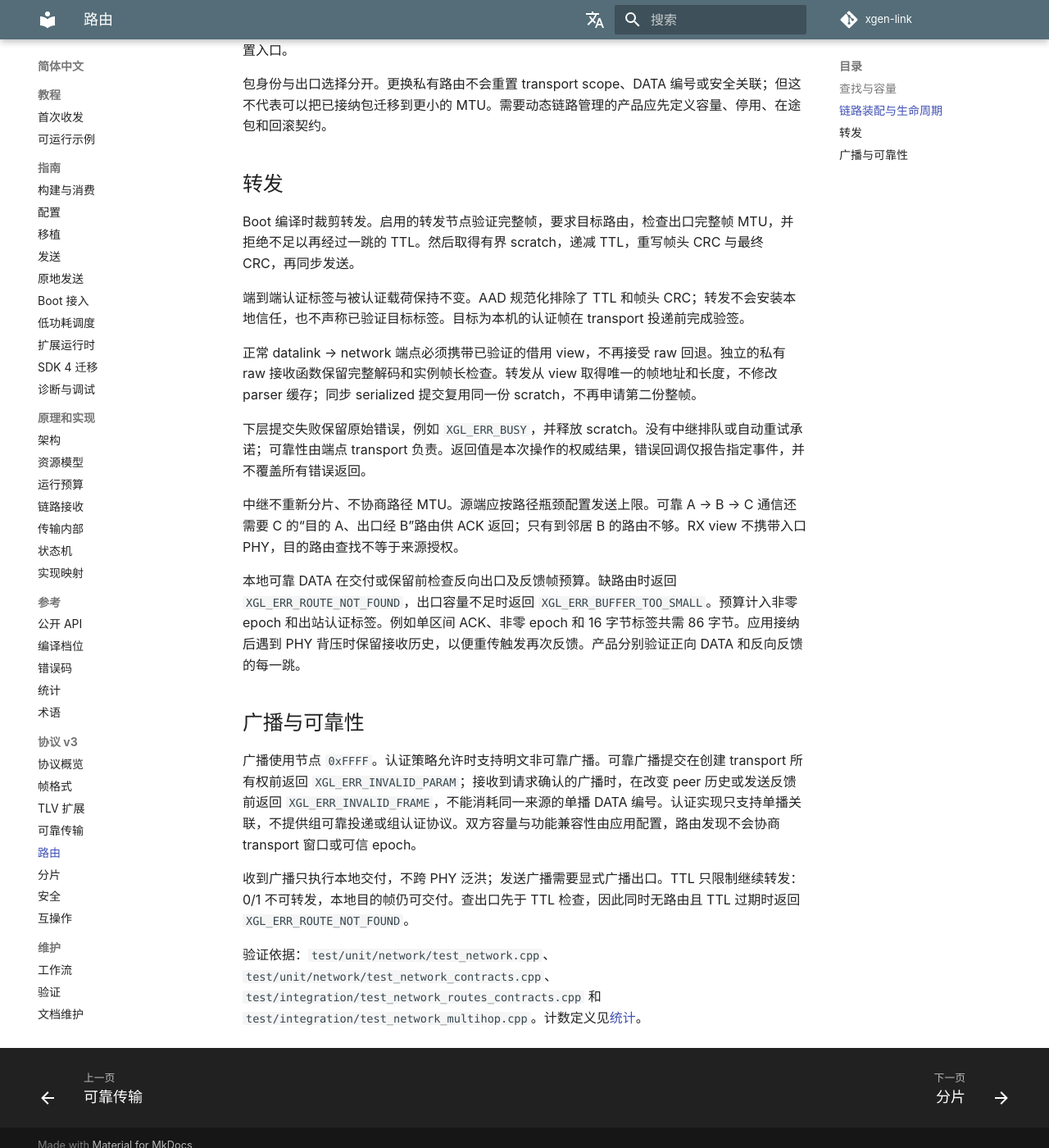
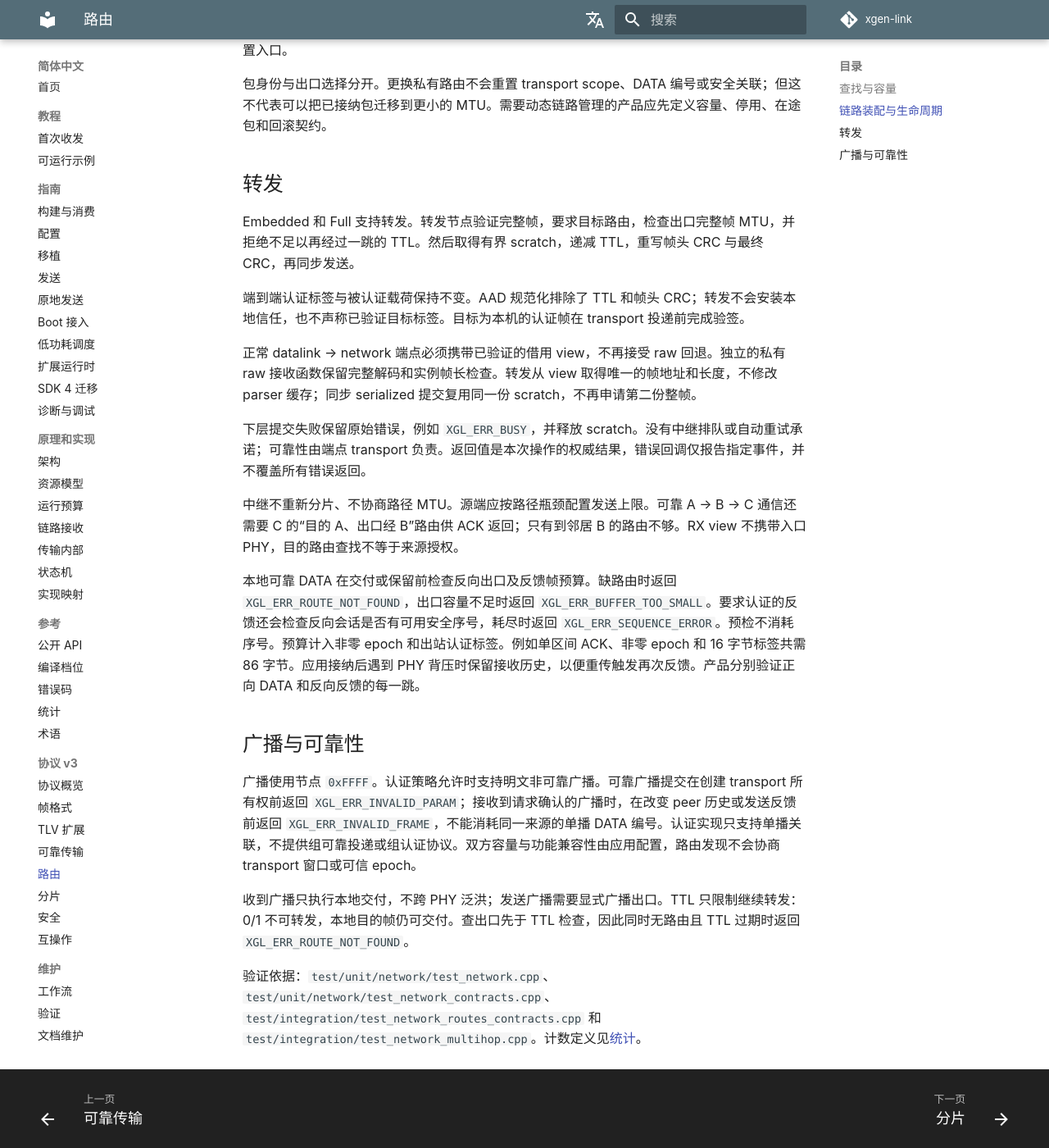
Before and after one commit to X-Gen-Lab/xgen-link, an MkDocs documentation site: the page built from docs/zh/reference/protocol/v3/routing.md, in a window 1280 px wide and 1400 px high, scrolled down 777 px. Shown: the whole window at 82% size. Built offline with MkDocs 1.6.1 and Material for MkDocs 9.7.7, drawn with Linux system fonts in a browser that asks for light colours; comment, search, counter and statistics services are not loaded.

Commit message:
fix(network): check authenticated feedback sequence availability

```diff
--- a/docs/zh/reference/protocol/v3/routing.md
+++ b/docs/zh/reference/protocol/v3/routing.md
@@ -18,7 +18,7 @@
 
 ## 转发
 
-Boot 编译时裁剪转发。启用的转发节点验证完整帧，要求目标路由，检查出口完整帧 MTU，并拒绝不足以再经过一跳的 TTL。然后取得有界 scratch，递减 TTL，重写帧头 CRC 与最终 CRC，再同步发送。
+Embedded 和 Full 支持转发。转发节点验证完整帧，要求目标路由，检查出口完整帧 MTU，并拒绝不足以再经过一跳的 TTL。然后取得有界 scratch，递减 TTL，重写帧头 CRC 与最终 CRC，再同步发送。
 
 端到端认证标签与被认证载荷保持不变。AAD 规范化排除了 TTL 和帧头 CRC；转发不会安装本地信任，也不声称已验证目标标签。目标为本机的认证帧在 transport 投递前完成验签。
 
@@ -28,7 +28,7 @@ Boot 编译时裁剪转发。启用的转发节点验证完整帧，要求目标
 
 中继不重新分片、不协商路径 MTU。源端应按路径瓶颈配置发送上限。可靠 A → B → C 通信还需要 C 的“目的 A、出口经 B”路由供 ACK 返回；只有到邻居 B 的路由不够。RX view 不携带入口 PHY，目的路由查找不等于来源授权。
 
-本地可靠 DATA 在交付或保留前检查反向出口及反馈帧预算。缺路由时返回 `XGL_ERR_ROUTE_NOT_FOUND`，出口容量不足时返回 `XGL_ERR_BUFFER_TOO_SMALL`。预算计入非零 epoch 和出站认证标签。例如单区间 ACK、非零 epoch 和 16 字节标签共需 86 字节。应用接纳后遇到 PHY 背压时保留接收历史，以便重传触发再次反馈。产品分别验证正向 DATA 和反向反馈的每一跳。
+本地可靠 DATA 在交付或保留前检查反向出口及反馈帧预算。缺路由时返回 `XGL_ERR_ROUTE_NOT_FOUND`，出口容量不足时返回 `XGL_ERR_BUFFER_TOO_SMALL`。要求认证的反馈还会检查反向会话是否有可用安全序号，耗尽时返回 `XGL_ERR_SEQUENCE_ERROR`。预检不消耗序号。预算计入非零 epoch 和出站认证标签。例如单区间 ACK、非零 epoch 和 16 字节标签共需 86 字节。应用接纳后遇到 PHY 背压时保留接收历史，以便重传触发再次反馈。产品分别验证正向 DATA 和反向反馈的每一跳。
 
 ## 广播与可靠性
 
```
Also changed, not shown: docs/en/reference/protocol/v3/routing.md (+2 -2 lines), 2 other files.
